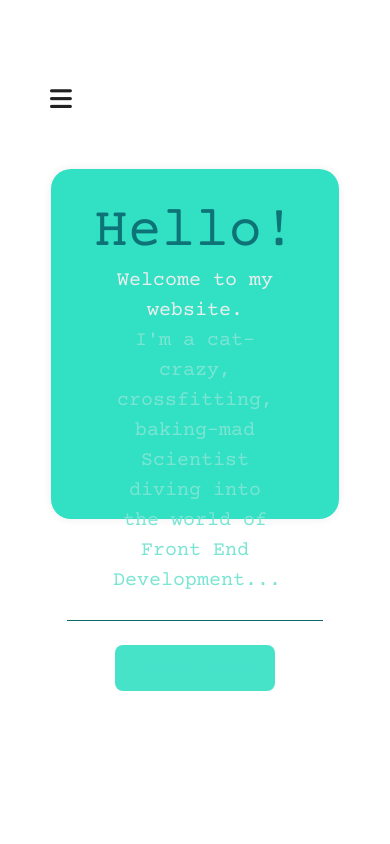
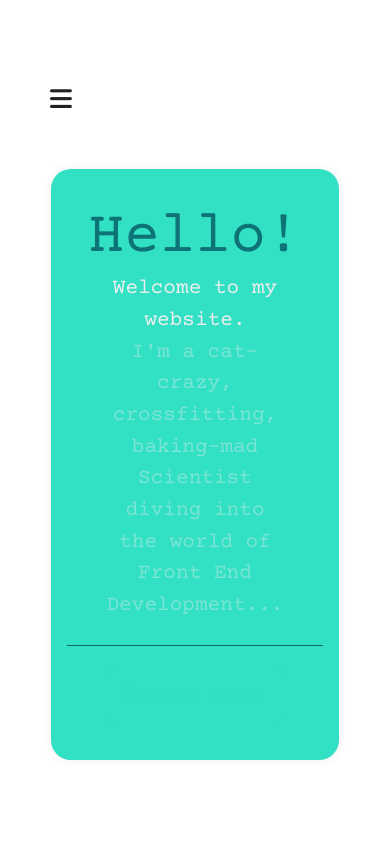
Before and after one commit to flippity28/portfolio-website-react, a React (Create React App) app: page / in a window 390 px wide. Shown: the top 844 px of the page. Built offline with nearby package versions, Linux system fonts and the light colour scheme.

Commit message:
making welcome page responsive
using media query

```diff
--- a/src/welcome.css
+++ b/src/welcome.css
@@ -12,8 +12,7 @@ html {
   border-radius: 20px;
   box-shadow: 0px 0px 10px #eeeeee;
   width: 80%;
-  height: 350px;
-  padding-top: 30px;
+  padding-top: 4vh;
 }
 .welcome h1 {
   color: #0d7377;
@@ -31,9 +30,35 @@ html {
     width: 100%;
   }
 }
+@media screen and (max-width: 600px) {
+  .welcome h1 {
+    font-size: 7vh;
+  }
+  .welcome .lead {
+    font-size: 2.5vh;
+  }
+  .welcome .btn {
+    font-size: 2.7vh;
+  }
+  .welcome .jumbotron {
+    height: 70%;
+  }
+}
+@media screen and (min-width: 601px) {
+  .welcome .lead {
+    font-size: 1.7vw;
+  }
+  .welcome .btn {
+    font-size: 1.7vw;
+  }
+  .welcome .jumbotron {
+    height: 350px;
+  }
+}
+
 .welcome .lead {
   text-align: center;
-  width: 80%;
+  width: 90%;
   color: #32e0c4;
   margin: 0 auto;
   animation: appear;
@@ -49,6 +74,7 @@ html {
     color: #eeeeee;
   }
 }
+
 .welcome .description {
   text-align: center;
   width: 80%;
@@ -71,10 +97,9 @@ hr {
   background-color: #0d7377;
 }
 .welcome .btn {
-  font-size: 20px;
   display: block;
   margin: 0 auto;
-  width: 160px;
+  max-width: 180px;
   border: none;
   transition: 300ms ease-in-out;
   border-radius: 8px;
```
